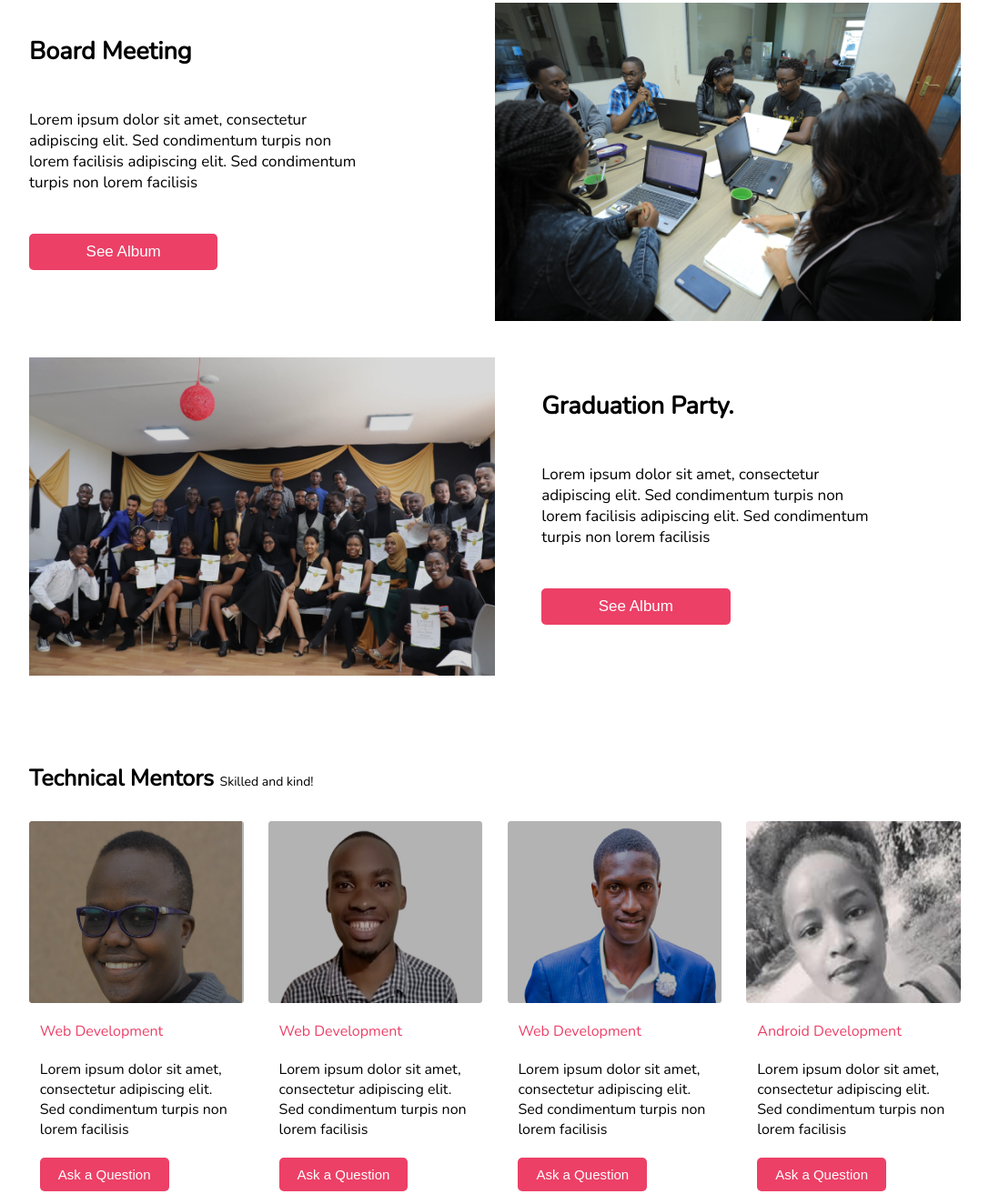
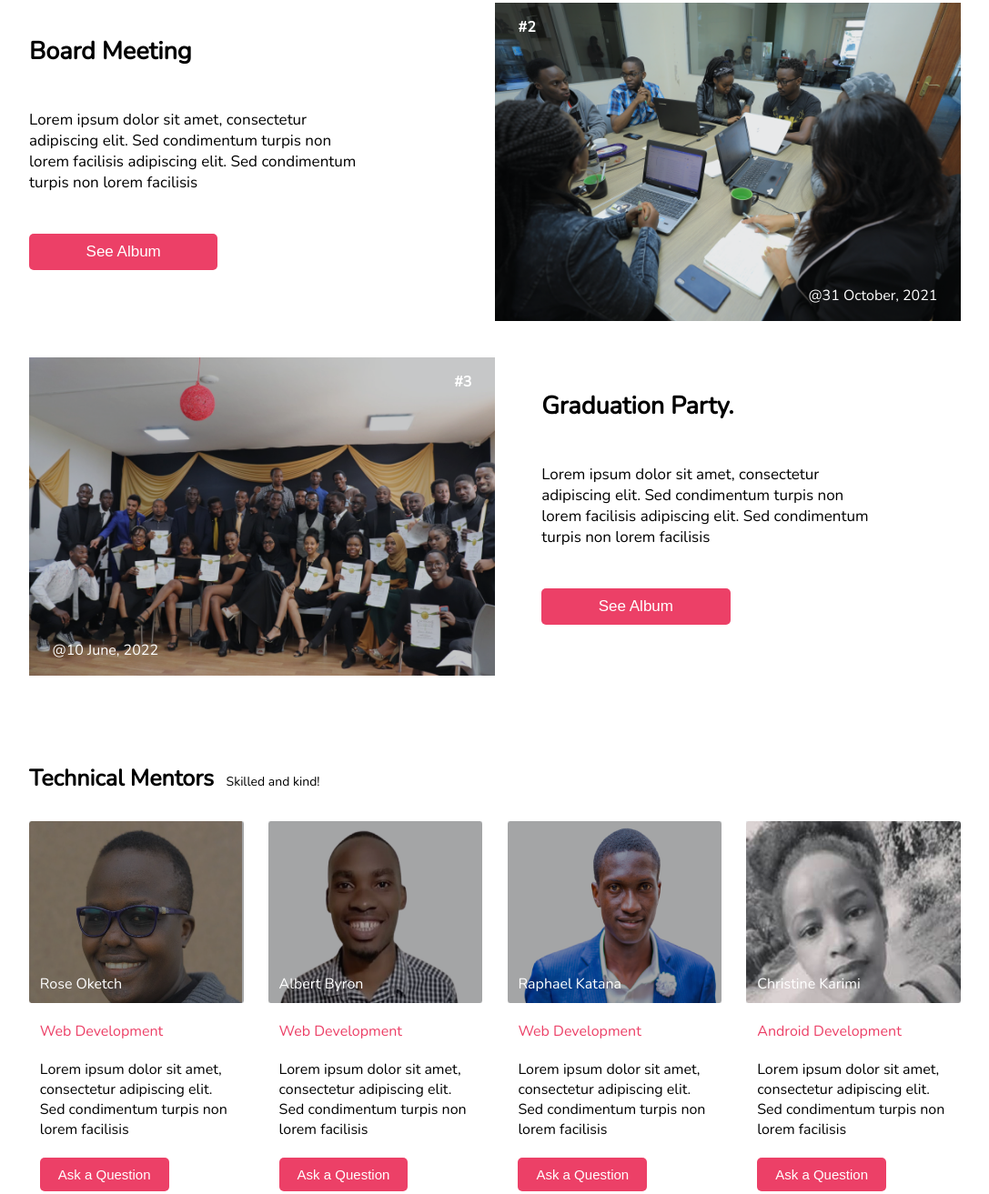
Before and after one commit to FaithEst/Moringa-Clone, a plain HTML site: page index.html in a window 1280 px wide. Shown: the part 1103-2416 px from the top of the page at 91% size, without its empty margins (96-1183 px from the left). Drawn offline with nearby package versions, Linux system fonts and the light colour scheme.

Commit message:
added divs with transparency on images

```diff
--- a/index.html
+++ b/index.html
@@ -52,7 +52,14 @@
             <div class="c1">Stories <span>So many memories!</span></div>
             <!-- image one -->
             <div class="main">
-                <div class="withImage"></div>
+                <div class="withImage">
+                    <div class="transparent">
+                        <div class="num">#1</div>
+                        <div class="date">
+                            @23 September, 2021
+                        </div>
+                    </div>
+                </div>
                 <div class="withoutImage">
                     <div class="inside">
                         <div class="d1">Orientation Day</div>
@@ -78,11 +85,25 @@
                         <button class="btn1 cursor">See Album</button>
                     </div>
                 </div>
-                <div class="withImage2"></div>
+                <div class="withImage2">
+                    <div class="transparent">
+                        <div class="num num2">#2</div>
+                        <div class="date-2">
+                            @31 October, 2021
+                        </div>
+                    </div>
+                </div>
             </div>
             <!-- image 3 -->
             <div class="main">
-                <div class="withImage3"></div>
+                <div class="withImage3">
+                    <div class="transparent">
+                        <div class="num">#3</div>
+                        <div class="date">
+                            @10 June, 2022
+                        </div>
+                    </div>
+                </div>
                 <div class="withoutImage">
                     <div class="inside">
                         <div class="d1">Graduation Party.</div>
@@ -105,6 +126,11 @@
                 <div class="desc">
                     <div class="desc1">
                         <img src="image5.png" alt="">
+                        <div class="title">
+                            <div class="myName">
+                                Rose Oketch
+                            </div>
+                        </div>
                     </div>
                     <div class="getIn">
                         <div class="desc3 pink">Web Development</div>
@@ -119,6 +145,11 @@
                 <div class="desc">
                     <div class="desc1">
                         <img src="image6.png" alt="">
+                        <div class="title">
+                            <div class="myName">
+                                Albert Byron
+                            </div>
+                        </div>
                     </div>
                     <div class="getIn">
                         <div class="desc3 pink">Web Development</div>
@@ -133,6 +164,11 @@
                 <div class="desc">
                     <div class="desc1">
                         <img src="image7.png" alt="">
+                        <div class="title">
+                            <div class="myName">
+                                Raphael Katana
+                            </div>
+                        </div>
                     </div>
                     <div class="getIn">
                         <div class="desc3 pink">Web Development</div>
@@ -147,6 +183,11 @@
                 <div class="desc">
                     <div class="desc1">
                         <img src="image8.png" alt="">
+                        <div class="title">
+                            <div class="myName">
+                                Christine Karimi
+                            </div>
+                        </div>
                     </div>
                     <div class="getIn">
                         <div class="desc3 pink">Android Development</div>
@@ -189,8 +230,8 @@
         <div class="footer">
             <div class="b1">
                 <div class="b2">Designed with</div>
-                <svg xmlns="http://www.w3.org/2000/svg" width="16" height="16" fill="#EC4067" class="bi bi-heart-fill b4" viewBox="0 0 16 16">
-                    <path fill-rule="evenodd" d="M8 1.314C12.438-3.248 23.534 4.735 8 15-7.534 4.736 3.562-3.248 8 1.314z"/>
+                <svg xmlns="http://www.w3.org/2000/svg" width="16" height="16" fill="#D32F2F" class="bi bi-suit-heart-fill b4" viewBox="0 0 16 16">
+                    <path d="M4 1c2.21 0 4 1.755 4 3.92C8 2.755 9.79 1 12 1s4 1.755 4 3.92c0 3.263-3.234 4.414-7.608 9.608a.513.513 0 0 1-.784 0C3.234 9.334 0 8.183 0 4.92 0 2.755 1.79 1 4 1z"/>
                 </svg>
                 <div class="b3">by J&R.</div>
             </div>
--- a/styles.css
+++ b/styles.css
@@ -137,6 +137,41 @@ body{
     background-image: url(image2.png);
     background-size: cover;
 }
+.transparent{
+    width: 100%;
+    position: relative;
+    height: 100%;
+    background-color: rgb(37, 46, 53, 0.1) ;
+}
+.date{
+    color: white;
+    width: 90%;
+    position: absolute;
+    bottom: 5%;
+    left: 5%;
+}
+.date-2{
+    color: white;
+    width: 90%;
+    position: absolute;
+    bottom: 5%;
+    right: 5%;
+    display: flex;
+    justify-content: right;
+}
+.num{
+    color: white;
+    width: 90%;
+    margin: auto;
+    font-family: 19px;
+    display: flex;
+    justify-content: right;
+    font-weight: bold;
+    padding-top: 1em;
+}
+.num2{
+    justify-content: left;
+}
 .withImage2{
     width: 50%;
     height: 350px;
@@ -191,11 +226,25 @@ body{
 .desc1{
     width: 100%;
     height: 200px;
+    position: relative;
     background-color: white;
 }
 .desc1 img{
     width: 100%;
     height: 100%;
+}
+.title{
+    width: 100%;
+    height: 100%;
+    position: absolute;
+    top: 0;
+    background-color: rgb(37, 46, 53, 0.1);
+}
+.myName{
+    position: absolute;
+    bottom: 5%;
+    left: 5%;
+    color: white;
 }
 .desc2{
     margin: 20px 0;
@@ -218,6 +267,7 @@ body{
 .c1 span{
     font-size: 14px;
     font-weight: 100;
+    margin: 0 0 0 7px;
 }
 .split{
     width: 100%;
```
